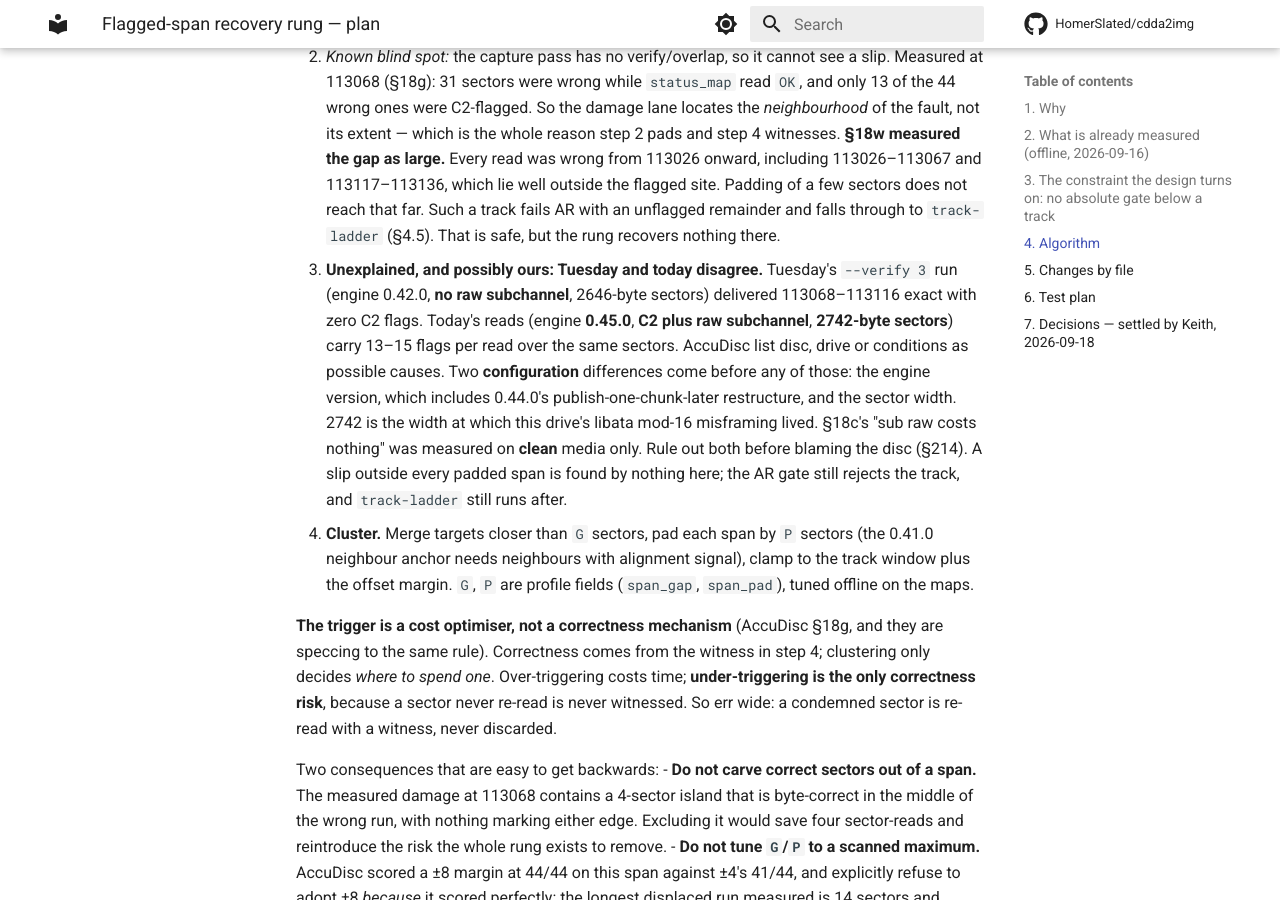
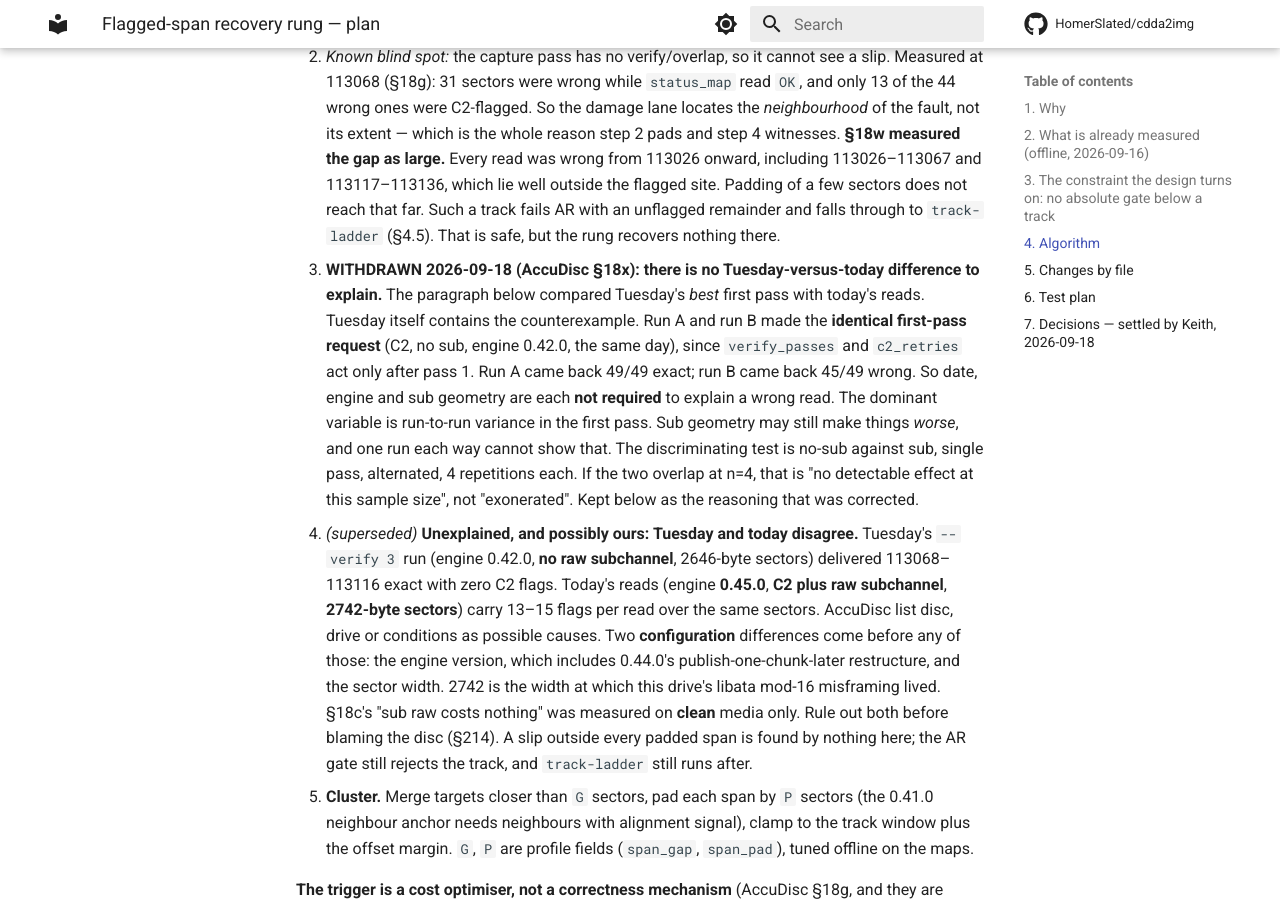
Before and after one commit to HomerSlated/cdda2img, an MkDocs documentation site: the page built from docs/reference/span-recovery-plan.md, in a window 1280 px wide and 900 px high, scrolled down 3670 px. Built offline with MkDocs 1.6.1 and Material for MkDocs 9.7.7, drawn with Linux system fonts in a browser that asks for light colours; comment, search, counter and statistics services are not loaded.

Commit message:
docs(recovery): withdraw the Tuesday-versus-today comparison — the same first-pass request varied 49/49 to 45/49 wrong on one day
AccuDisc found the counterexample in Tuesday's own logs (§18x). Runs A and B made the
identical first-pass request (C2, no sub, engine 0.42.0, the same day), because
verify_passes and c2_retries act only after pass 1. A was 49/49 exact and B was 45/49
wrong. So none of the three differences recorded yesterday (date, engine, sub geometry)
is needed to explain a wrong read. The dominant variable is first-pass variance. Sub
geometry could still make things worse, and that needs a replicated comparison. An
overlap at n=4 would be recorded as no detectable effect, not as an exoneration.

Co-Authored-By: Claude Opus 5 <noreply@anthropic.com>

```diff
--- a/docs/reference/span-recovery-plan.md
+++ b/docs/reference/span-recovery-plan.md
@@ -147,7 +147,18 @@ Per AR-failed track, after CTDB and before `track-ladder`:
      a few sectors does not reach that far. Such a track fails AR with an unflagged remainder
      and falls through to `track-ladder` (§4.5). That is safe, but the rung recovers nothing
      there.
-   - **Unexplained, and possibly ours: Tuesday and today disagree.** Tuesday's `--verify 3`
+   - **WITHDRAWN 2026-09-18 (AccuDisc §18x): there is no Tuesday-versus-today difference to
+     explain.** The paragraph below compared Tuesday's *best* first pass with today's
+     reads. Tuesday itself contains the counterexample. Run A and run B made the
+     **identical first-pass request** (C2, no sub, engine 0.42.0, the same day), since
+     `verify_passes` and `c2_retries` act only after pass 1. Run A came back 49/49 exact;
+     run B came back 45/49 wrong. So date, engine and sub geometry are each **not required**
+     to explain a wrong read. The dominant variable is run-to-run variance in the first
+     pass. Sub geometry may still make things *worse*, and one run each way cannot show
+     that. The discriminating test is no-sub against sub, single pass, alternated, 4
+     repetitions each. If the two overlap at n=4, that is "no detectable effect at this
+     sample size", not "exonerated". Kept below as the reasoning that was corrected.
+   - *(superseded)* **Unexplained, and possibly ours: Tuesday and today disagree.** Tuesday's `--verify 3`
      run (engine 0.42.0, **no raw subchannel**, 2646-byte sectors) delivered 113068–113116
      exact with zero C2 flags. Today's reads (engine **0.45.0**, **C2 plus raw
      subchannel**, **2742-byte sectors**) carry 13–15 flags per read over the same sectors.
```
